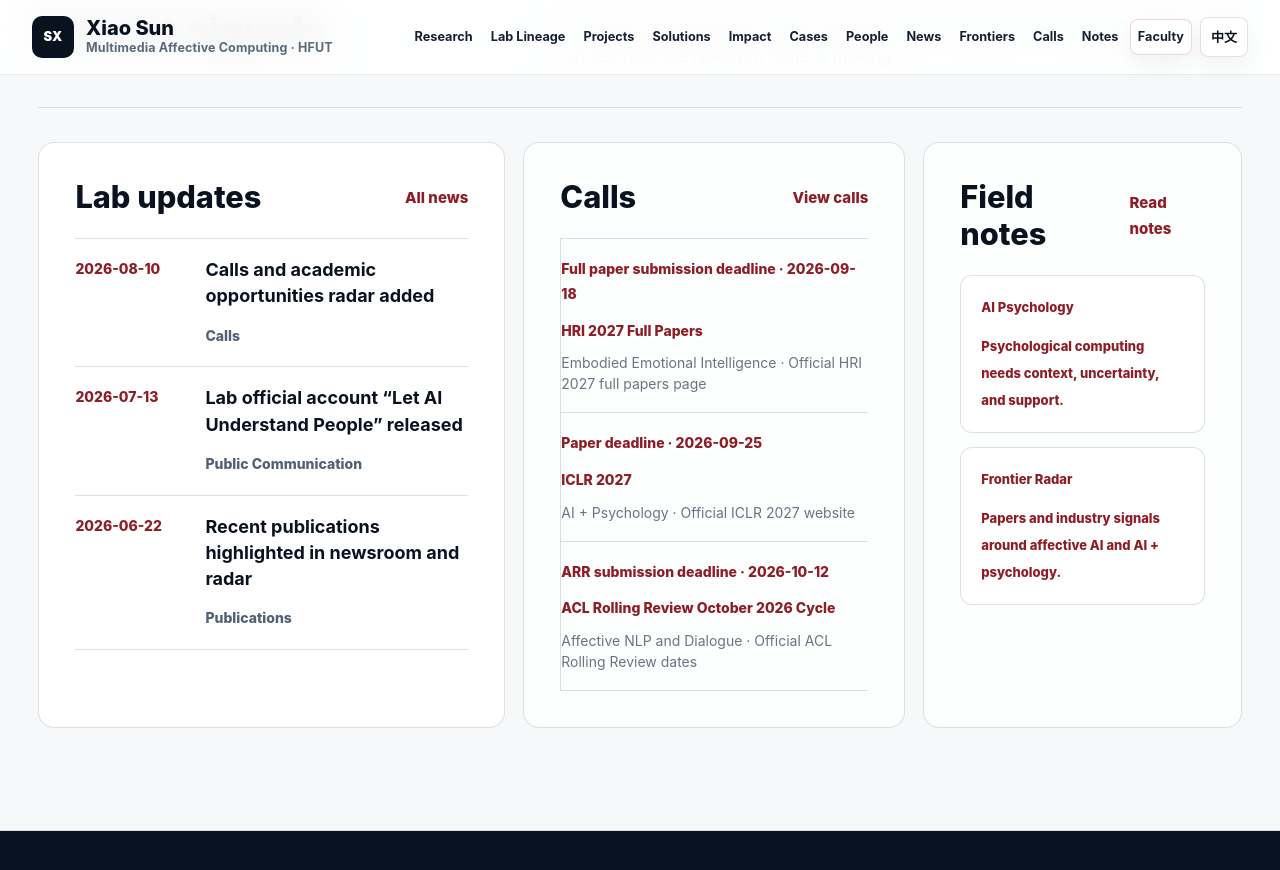
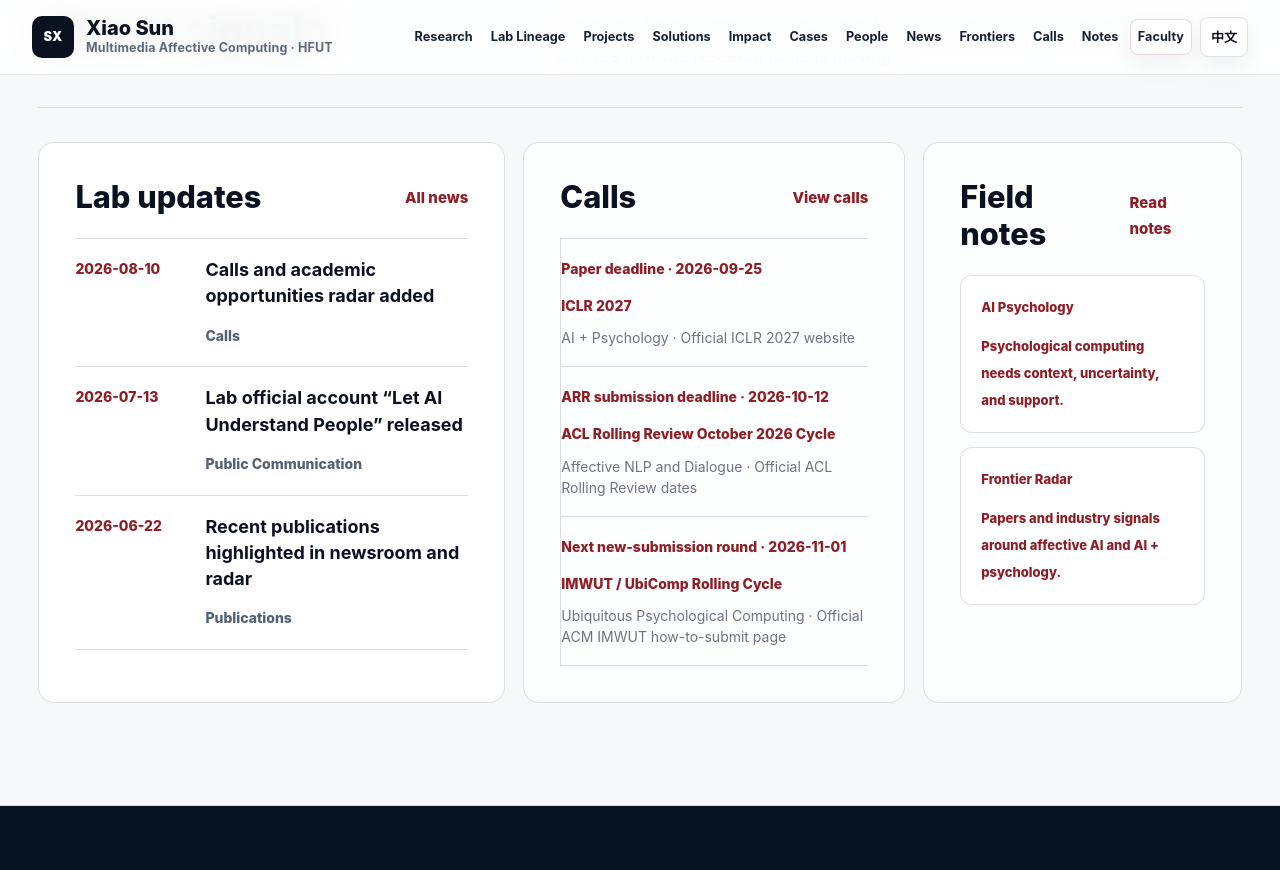
Before and after one commit to sxhfut/sxhfut.github.io, a Jekyll site: the page built from index.html, in a window 1280 px wide and 900 px high, scrolled down 7770 px. Shown: the top 870 px of the window. Built offline with Jekyll 4.4.1, drawn with Linux system fonts in a browser that asks for light colours; part of the change alters nothing that is shown.

Commit message:
Update academic opportunities data

```diff
--- a/_data/opportunities.json
+++ b/_data/opportunities.json
@@ -1,17 +1,17 @@
 {
-  "generated_at": "2026-09-18T09:13:34.438115+08:00",
-  "generated_date_beijing": "2026-09-18",
+  "generated_at": "2026-09-19T09:10:44.527835+08:00",
+  "generated_date_beijing": "2026-09-19",
   "refresh_cadence": "daily",
   "stats": {
-    "items": 16,
-    "manual_items": 8,
+    "items": 15,
+    "manual_items": 7,
     "ai_deadlines_items": 0,
     "hci_deadlines_items": 4,
     "social_deadlines_items": 4,
     "wikicfp_items": 0,
-    "official_items": 8,
-    "closing_soon_items": 2,
-    "open_items": 9
+    "official_items": 7,
+    "closing_soon_items": 1,
+    "open_items": 8
   },
   "sources": [
     {
@@ -43,39 +43,6 @@
   "items": [
     {
       "kind": "conference",
-      "track": "Embodied Emotional Intelligence",
-      "track_zh": "具身情感智能",
-      "title": "HRI 2027 Full Papers",
-      "title_zh": "HRI 2027 完整论文投稿",
-      "venue": "ACM/IEEE International Conference on Human-Robot Interaction",
-      "deadline": "2026-09-18",
-      "deadline_label": "Full paper submission deadline",
-      "deadline_tz": "AoE",
-      "days_left": 0,
-      "status": "closing_soon",
-      "date": "March 8-12, 2027",
-      "place": "Santa Clara, California, USA",
-      "source": "Official HRI 2027 full papers page",
-      "source_type": "official",
-      "relevance_score": 100,
-      "summary": "HRI connects robotics, interaction, psychology, social signals, trust, and human-centered evaluation. It is a strong fit for embodied emotional intelligence and companion agents.",
-      "summary_zh": "HRI 连接机器人、人机交互、心理、社会信号、信任和以人为中心评测，是具身情感智能与陪伴智能体方向的重要投稿入口。",
-      "fit": [
-        "Embodied interaction",
-        "Human-computer interaction",
-        "Affective computing"
-      ],
-      "fit_zh": [
-        "具身交互",
-        "人机交互",
-        "情感计算"
-      ],
-      "url": "https://humanrobotinteraction.org/2027/full-papers/",
-      "canonical_id": "",
-      "manual": true
-    },
-    {
-      "kind": "conference",
       "track": "AI + Psychology",
       "track_zh": "AI + 心理",
       "title": "ICLR 2027",
@@ -84,7 +51,7 @@
       "deadline": "2026-09-25",
       "deadline_label": "Paper deadline",
       "deadline_tz": "AoE",
-      "days_left": 7,
+      "days_left": 6,
       "status": "closing_soon",
       "date": "May 2027",
       "place": "San Francisco, California, USA",
@@ -117,7 +84,7 @@
       "deadline": "2026-10-12",
       "deadline_label": "ARR submission deadline",
       "deadline_tz": "",
-      "days_left": 24,
+      "days_left": 23,
       "status": "open",
       "date": "October 2026 cycle",
       "place": "Online review cycle",
@@ -150,7 +117,7 @@
       "deadline": "2026-11-01",
       "deadline_label": "Next new-submission round",
       "deadline_tz": "AoE",
-      "days_left": 44,
+      "days_left": 43,
       "status": "open",
       "date": "Rolling journal cycle",
       "place": "ACM IMWUT",
@@ -183,7 +150,7 @@
       "deadline": "2026-11-09",
       "deadline_label": "Full, Short & Exploratory Papers",
       "deadline_tz": "AoE",
-      "days_left": 52,
+      "days_left": 51,
       "status": "open",
       "date": "April 12-16, 2027",
       "place": "Delft, The Netherlands",
@@ -213,7 +180,7 @@
       "deadline": "2026-12-03",
       "deadline_label": "Revise & Resubmit (resubmission)",
       "deadline_tz": "AoE",
-      "days_left": 76,
+      "days_left": 75,
       "status": "open",
       "date": "May 10-14, 2027",
       "place": "Pittsburgh, PA, USA",
@@ -339,7 +306,7 @@
       "deadline": "2027-01-15",
       "deadline_label": "Round 3 Full Paper (also posters/demos/datasets)",
       "deadline_tz": "AoE",
-      "days_left": 119,
+      "days_left": 118,
       "status": "future",
       "date": "",
       "place": "Edinburgh, Scotland, United Kingdom",
@@ -369,7 +336,7 @@
       "deadline": "2027-01-18",
       "deadline_label": "Paper deadline",
       "deadline_tz": "UTC-12",
-      "days_left": 122,
+      "days_left": 121,
       "status": "future",
       "date": "June, 28 - July, 2, 2027",
       "place": "Stockholm, Sweden",
@@ -401,7 +368,7 @@
       "deadline": "2027-02-01",
       "deadline_label": "Paper deadline",
       "deadline_tz": "UTC-12",
-      "days_left": 136,
+      "days_left": 135,
       "status": "future",
       "date": "October, 03-07, 2027",
       "place": "Seoul Dragon City, Seoul, Republic of Korea",
@@ -435,7 +402,7 @@
       "deadline": "2027-05-01",
       "deadline_label": "Paper deadline",
       "deadline_tz": "UTC-12",
-      "days_left": 225,
+      "days_left": 224,
       "status": "future",
       "date": "October, 03-07, 2027",
       "place": "Seoul Dragon City, Seoul, Republic of Korea",
@@ -469,7 +436,7 @@
       "deadline": "2027-08-01",
       "deadline_label": "Paper deadline",
       "deadline_tz": "UTC-12",
-      "days_left": 317,
+      "days_left": 316,
       "status": "future",
       "date": "October, 03-07, 2027",
       "place": "Seoul Dragon City, Seoul, Republic of Korea",
```
